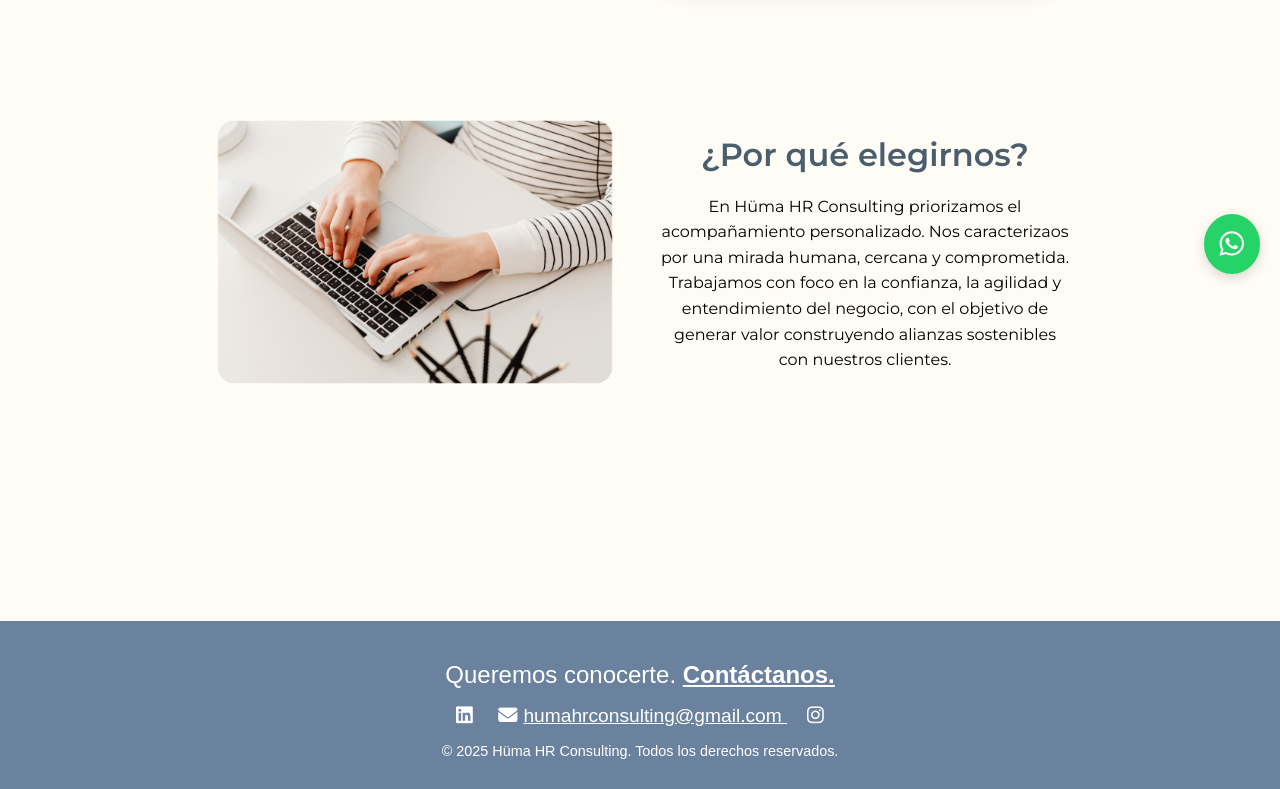
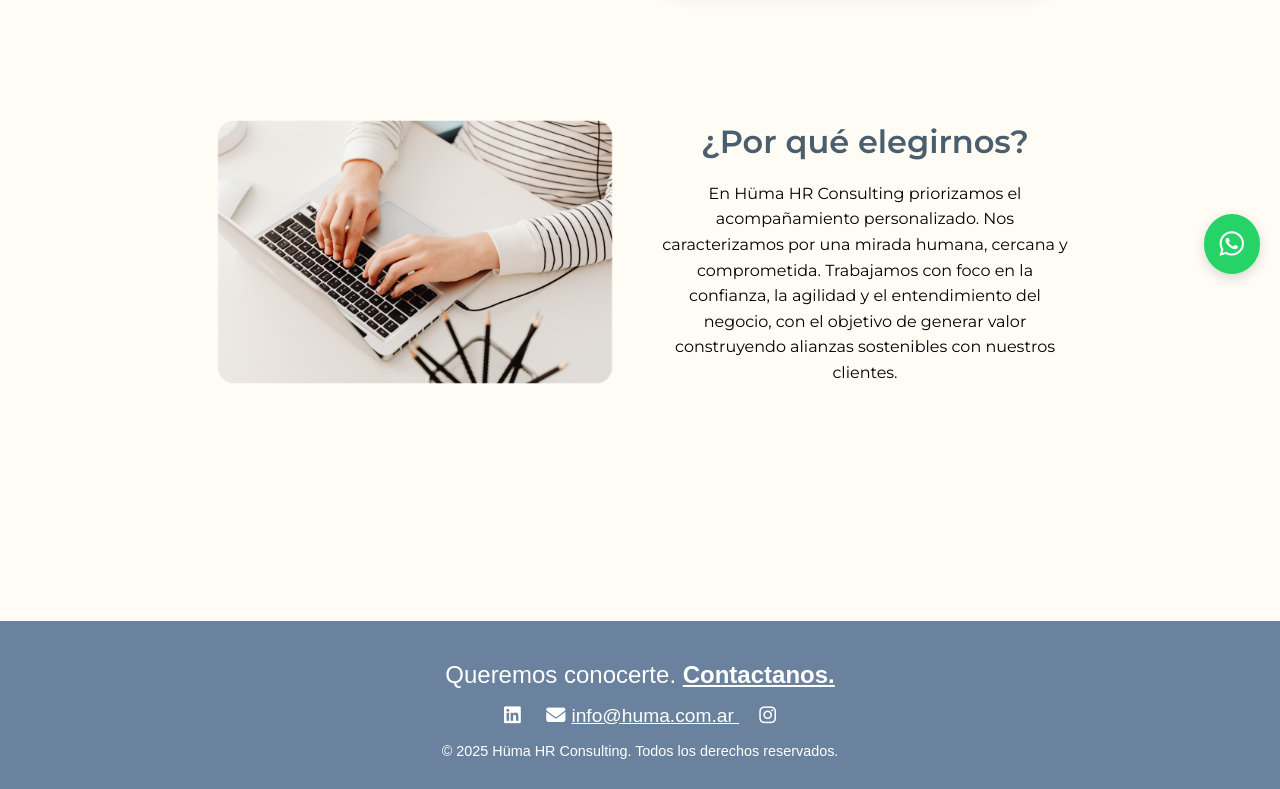
Before and after one commit to SeroGraphic/humahrr, a plain HTML site: page nosotros.html in a window 1280 px wide. Shown: the part 506-1295 px from the top of the page. Drawn offline with Linux system fonts and the light colour scheme.

Commit message:
Update nosotros.html

```diff
--- a/nosotros.html
+++ b/nosotros.html
@@ -69,7 +69,7 @@
         </div>
         <div class="elegirnos-text">
           <h1>¿Por qué elegirnos?</h1>
-          <p>En Hüma HR Consulting priorizamos el acompañamiento personalizado. Nos caracterizaos por una mirada humana, cercana y comprometida. Trabajamos con foco en la confianza, la agilidad y entendimiento del negocio, con el objetivo de generar valor construyendo alianzas sostenibles con nuestros clientes.</p>
+          <p>En Hüma HR Consulting priorizamos el acompañamiento personalizado. Nos caracterizamos por una mirada humana, cercana y comprometida. Trabajamos con foco en la confianza, la agilidad y el entendimiento del negocio, con el objetivo de generar valor construyendo alianzas sostenibles con nuestros clientes.</p>
         </div>
       </div>
     </section>
@@ -77,10 +77,10 @@
 
   <footer class="custom-footer fade-in" style="background: #6A829D; color: #fff; text-align: center; padding: 40px 20px 30px; font-size: 1.5rem; font-family: 'Poppins', sans-serif;">
     <div style="max-width: 900px; margin: auto;">
-      <p style="margin-bottom: 1rem;">Queremos conocerte. <a href="contacto.html" style="color: #fff; font-weight: bold; text-decoration: underline;">Contáctanos.</a></p>
+      <p style="margin-bottom: 1rem;">Queremos conocerte. <a href="contacto.html" style="color: #fff; font-weight: bold; text-decoration: underline;">Contactanos.</a></p>
       <div style="font-size: 1.2rem; margin-bottom: 1rem;">
         <a href="https://www.linkedin.com/company/h%C3%BCma-hr/about/" target="_blank" style="margin: 0 10px; color: white;"><i class="fab fa-linkedin"></i></a>
-        <a href="mailto:humahrconsulting@gmail.com" style="margin: 0 10px; color: white;"><i class="fas fa-envelope" style="margin-right: 6px;"></i>humahrconsulting@gmail.com
+        <a href="mailto:info@huma.com.ar" style="margin: 0 10px; color: white;"><i class="fas fa-envelope" style="margin-right: 6px;"></i>info@huma.com.ar
     </a>
         <a href="https://www.instagram.com/hr.huma/?next=%2F" target="_blank" style="margin: 0 10px; color: white;"><i class="fab fa-instagram"></i></a>
       </div>
```
